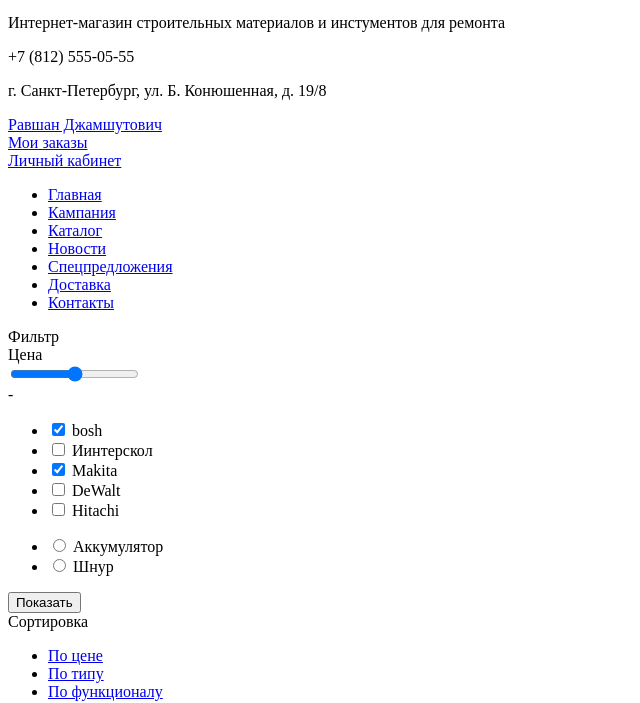
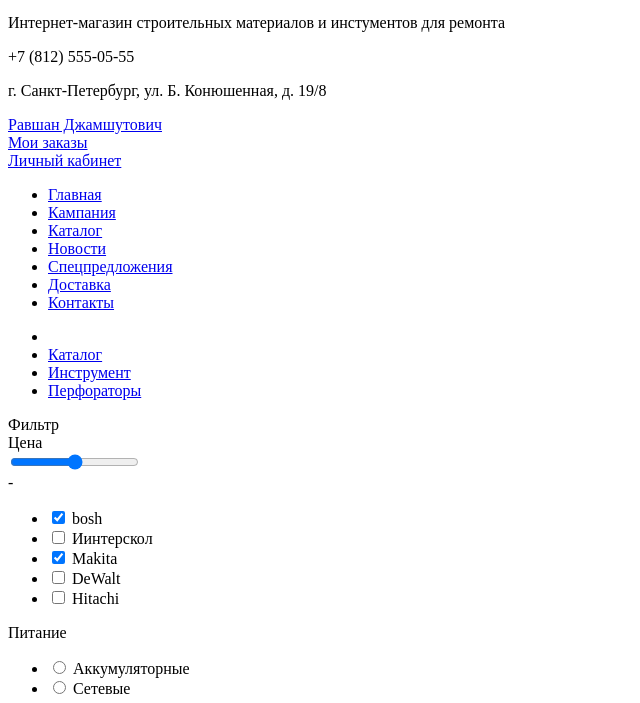
Before and after one commit to Marochkin/195838-technomart, a plain HTML site: page catalog.html in a window 1280 px wide. Shown: the part 103-806 px from the top of the page, without its empty margins (0-640 px from the left). Drawn offline with Linux system fonts and the light colour scheme.

Commit message:
catalog-fix
catalog-fix

```diff
--- a/catalog.html
+++ b/catalog.html
@@ -81,6 +81,15 @@
 <main class="main">
   <div class="container">
 
+    <nav class="breadcrumbs">
+     <ul>
+      <li> <a href="#"></a> </li>
+      <li> <a href="#">Каталог</a> </li>
+      <li> <a href="#">Инструмент</a> </li>
+      <li> <a href="#">Перфораторы</a> </li>
+     </ul>
+    </nav>
+
 <div class="filter">
   <header class="header filter-header">
     Фильтр
@@ -123,12 +132,13 @@
 </div>
 
 <div class="supply">
+  Питание
   <ul>
     <li><input type="radio" id="rad1">
-    <label for="rad1">Аккумулятор</label></li>
+    <label for="rad1">Аккумуляторные</label></li>
 
     <li><input type="radio" id="rad1">
-    <label for="rad1">Шнур</label></li>
+    <label for="rad1">Сетевые</label></li>
   </ul>
   <input type="button" name="name" value="Показать">
 </div>
```
